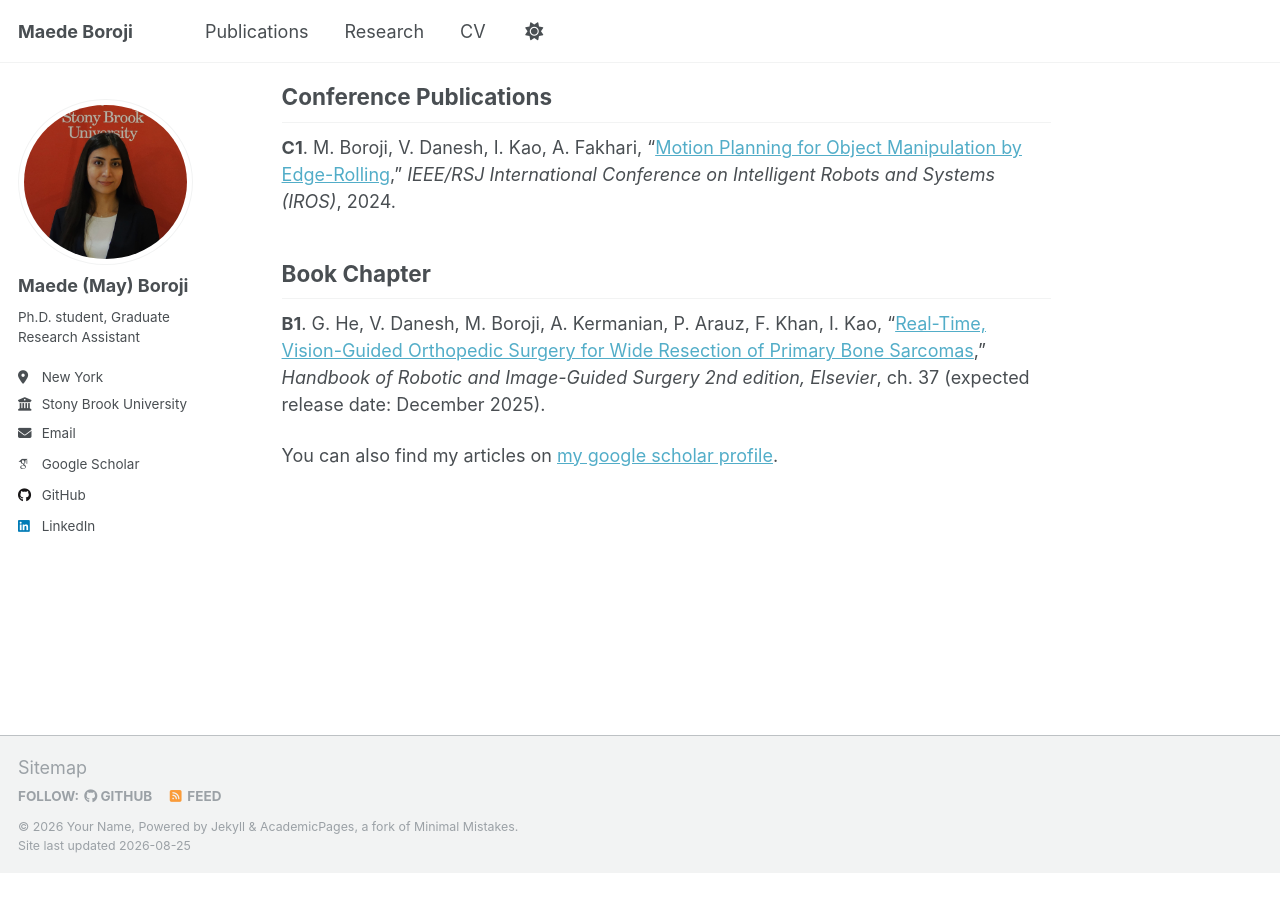
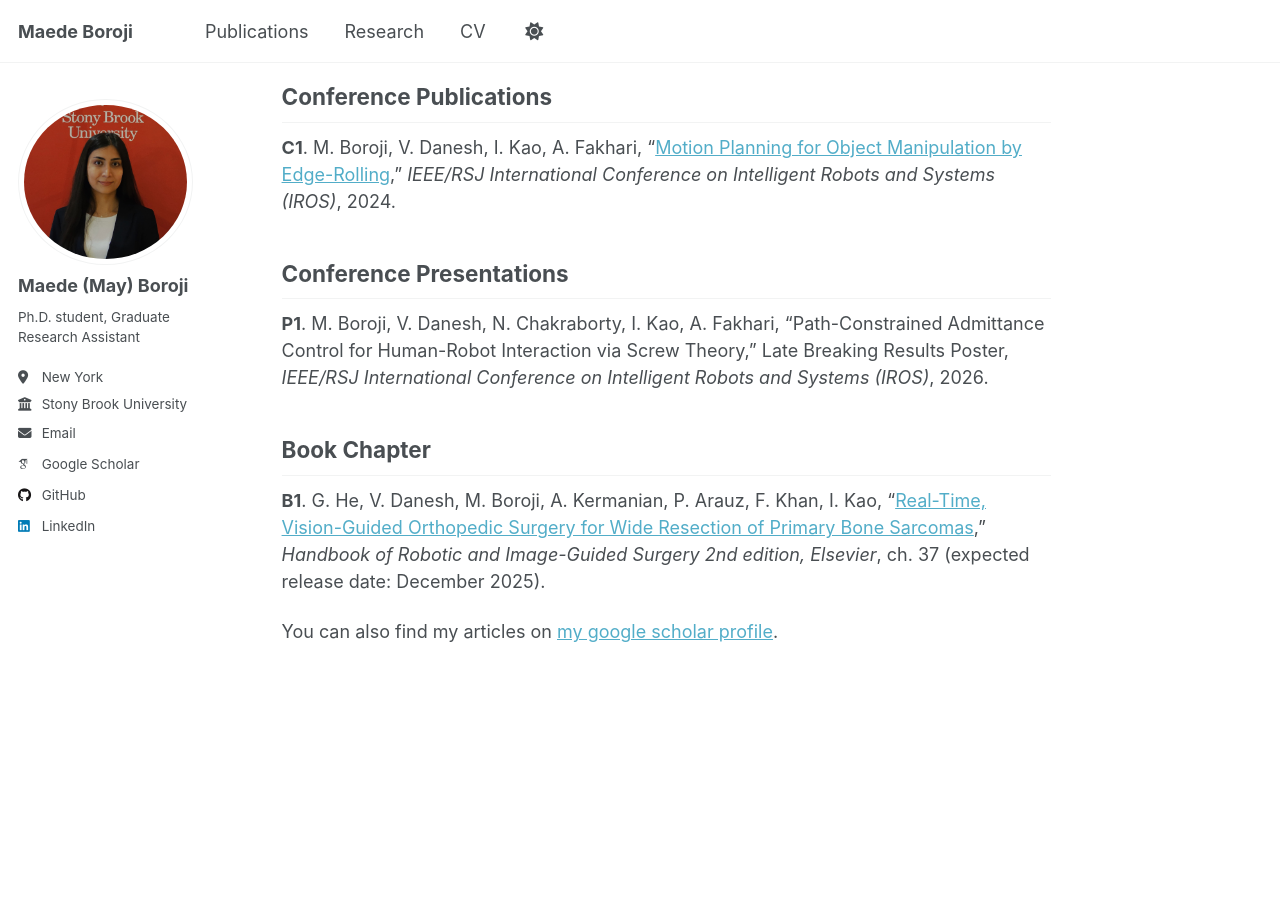
Before and after one commit to MahiBoroji/MahiBoroji.github.io, a Jekyll site: the page built from _pages/publications.md, in a window 1280 px wide and 900 px high, scrolled down 488 px. Built offline with Jekyll 4.4.1, drawn with Linux system fonts in a browser that asks for light colours; some web fonts are replaced; before the commit the page ends 1361 px from its top, so only the background shows below that.

Commit message:
Add conference presentations to publications page
Added conference presentations section with details on a new presentation.

```diff
--- a/_pages/publications.md
+++ b/_pages/publications.md
@@ -16,6 +16,9 @@ author_profile: true
 
 **C1**. M. Boroji, V. Danesh, I. Kao, A. Fakhari, "[Motion Planning for Object Manipulation by Edge-Rolling](https://ieeexplore.ieee.org/document/10802581)," *IEEE/RSJ International Conference on Intelligent Robots and Systems (IROS)*, 2024.
 
+## Conference Presentations
+
+**P1**. M. Boroji, V. Danesh, N. Chakraborty, I. Kao, A. Fakhari, "Path-Constrained Admittance Control for Human-Robot Interaction via Screw Theory," Late Breaking Results Poster, *IEEE/RSJ International Conference on Intelligent Robots and Systems (IROS)*, 2026.
 
 ## Book Chapter
 
```
